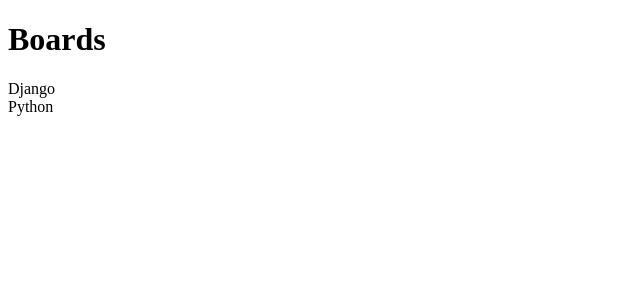
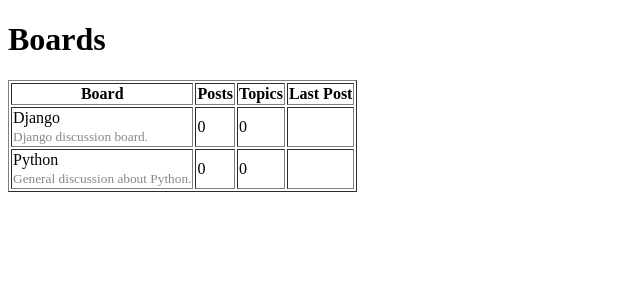
Before and after one commit to NormanBro/PSMLJRPE, a Django app: page / in a window 1280 px wide. Shown: the top 300 px of the page, without its empty margins (0-640 px from the left). Run offline with Django 3.2, Linux system fonts and the light colour scheme; data comes from the database, SQL or seed files in the repository.

Commit message:
Modificacion home.html

```diff
--- a/MySMLJRPE/template/home.html
+++ b/MySMLJRPE/template/home.html
@@ -7,9 +7,28 @@
   <body>
     <h1>Boards</h1>
 
-    {% for board in boards %}
-      {{ board.name }} <br>
-    {% endfor %}
-
+    <table border="1">
+      <thead>
+        <tr>
+          <th>Board</th>
+          <th>Posts</th>
+          <th>Topics</th>
+          <th>Last Post</th>
+        </tr>
+      </thead>
+      <tbody>
+        {% for board in boards %}
+          <tr>
+            <td>
+              {{ board.name }}<br>
+              <small style="color: #888">{{ board.description }}</small>
+            </td>
+            <td>0</td>
+            <td>0</td>
+            <td></td>
+          </tr>
+        {% endfor %}
+      </tbody>
+    </table>
   </body>
 </html>
```
